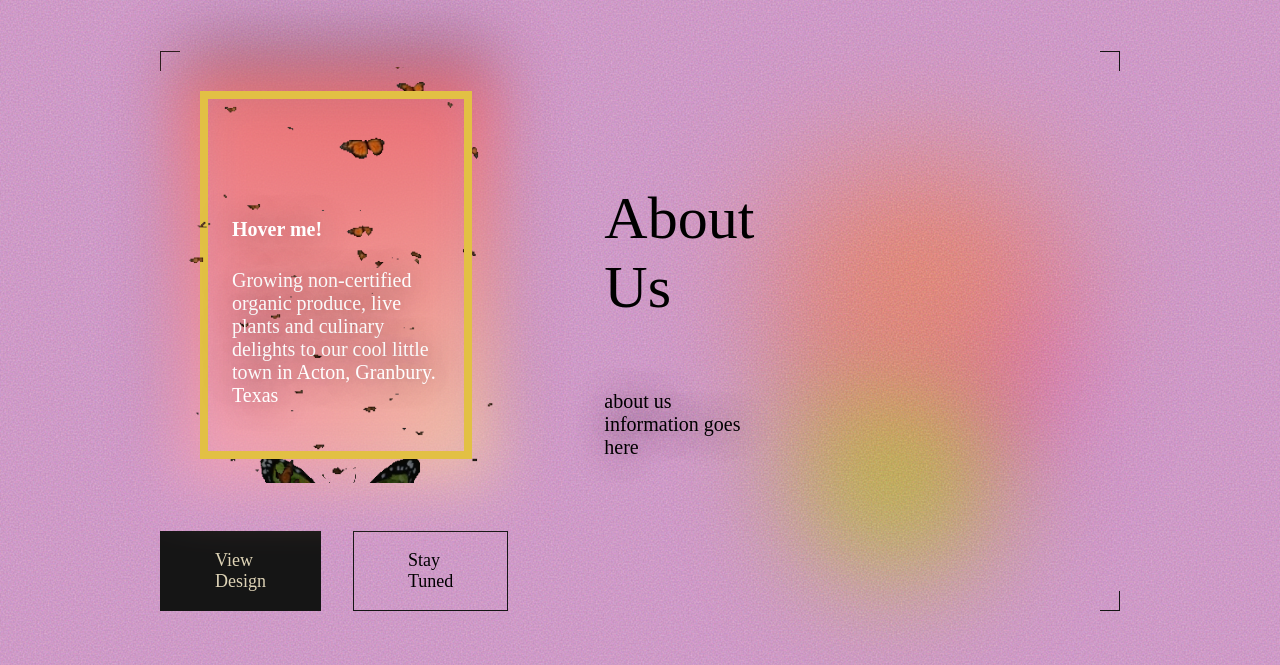
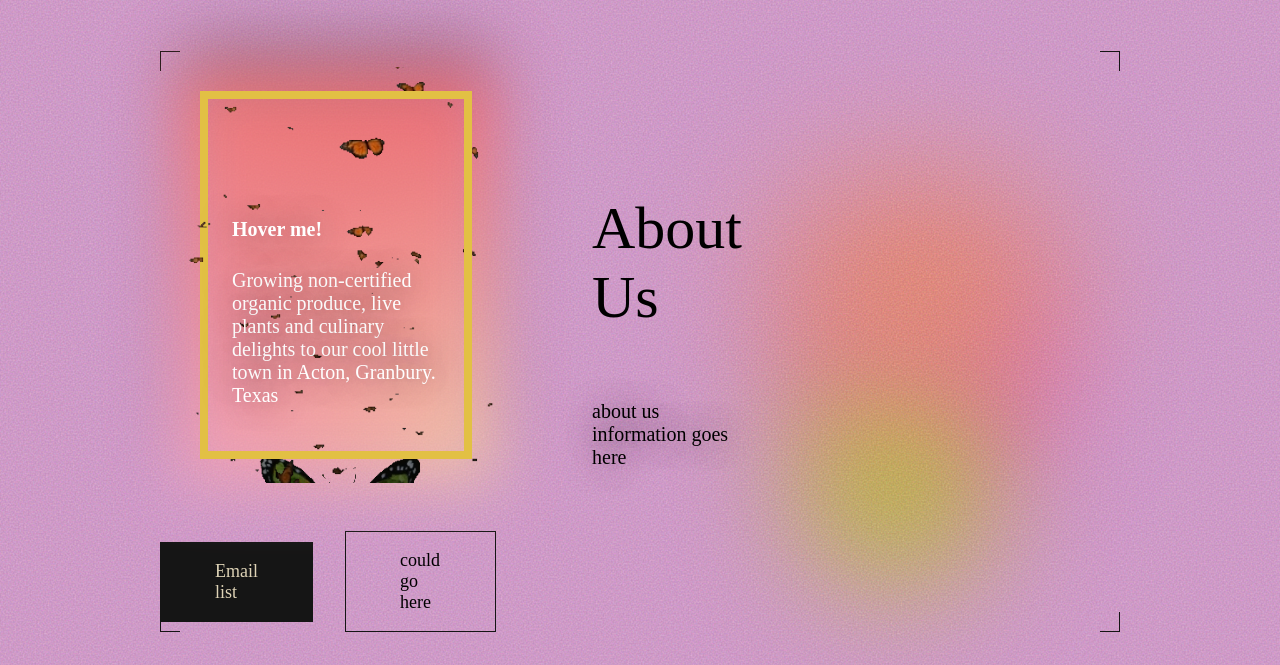
Before and after one commit to KeyTetra/a_farm_demo, a Flask app: page /about in a window 1280 px wide. Shown: the part 135-800 px from the top of the page. Run offline with Flask 3, Linux system fonts and the light colour scheme; some web fonts are replaced.

Commit message:
Update new_main.html

```diff
--- a/templates/new_main.html
+++ b/templates/new_main.html
@@ -37,8 +37,8 @@
 
 
         <div class="buttons">
-          <a class="button primary" href="https://dribbble.com/shots/21248617-Daily-Design-Code-3-Grainy-Gradients-Blurry-Background" target="_blank">View Design</a>
-          <a class="button secondary" href="https://twitter.com/juxtopposed" target="_blank">Stay Tuned</a>
+          <a class="button primary" href="" target="_blank">Email list</a>
+          <a class="button secondary" href="" target="_blank">could go here</a>
         </div>
       </div>
         <br>
```
